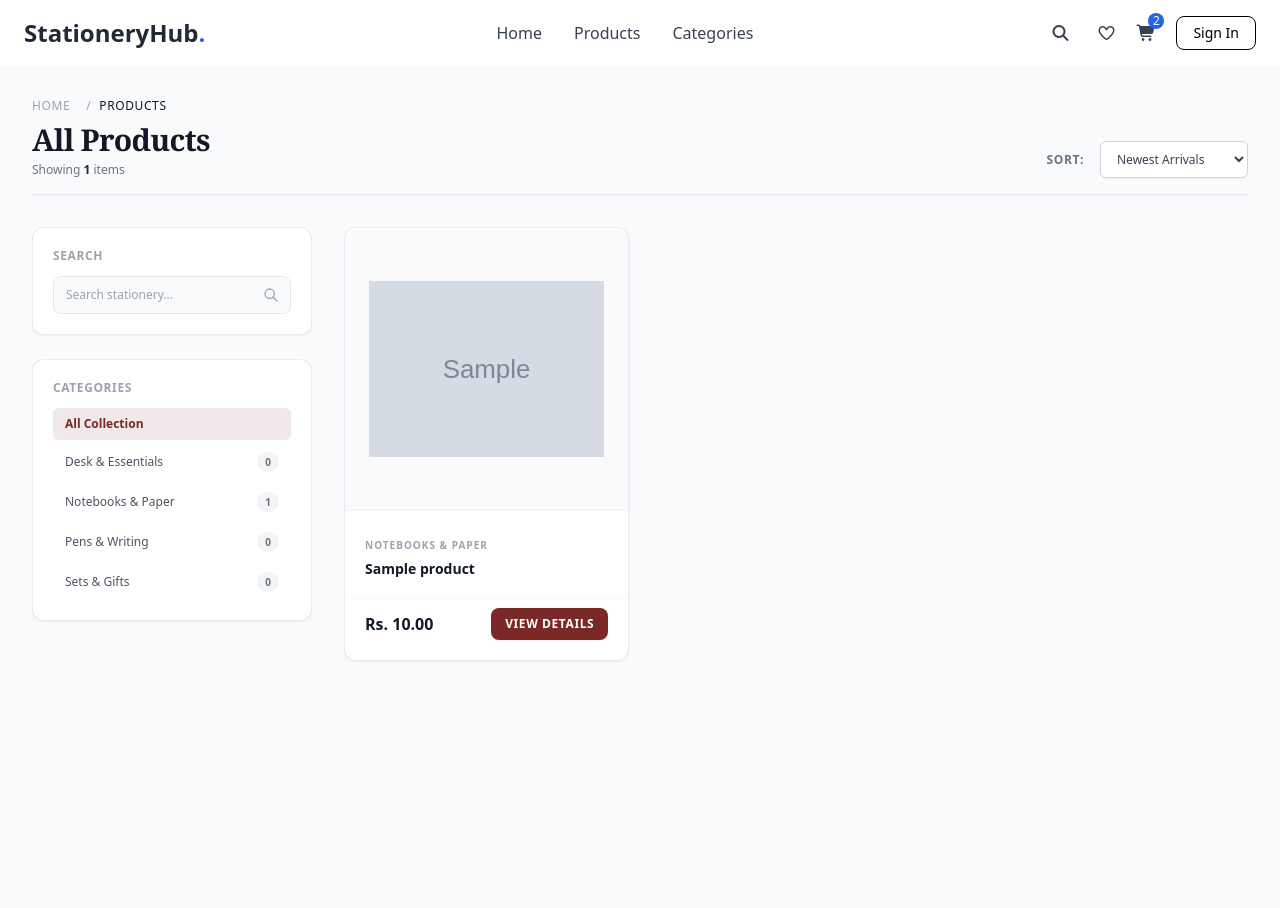
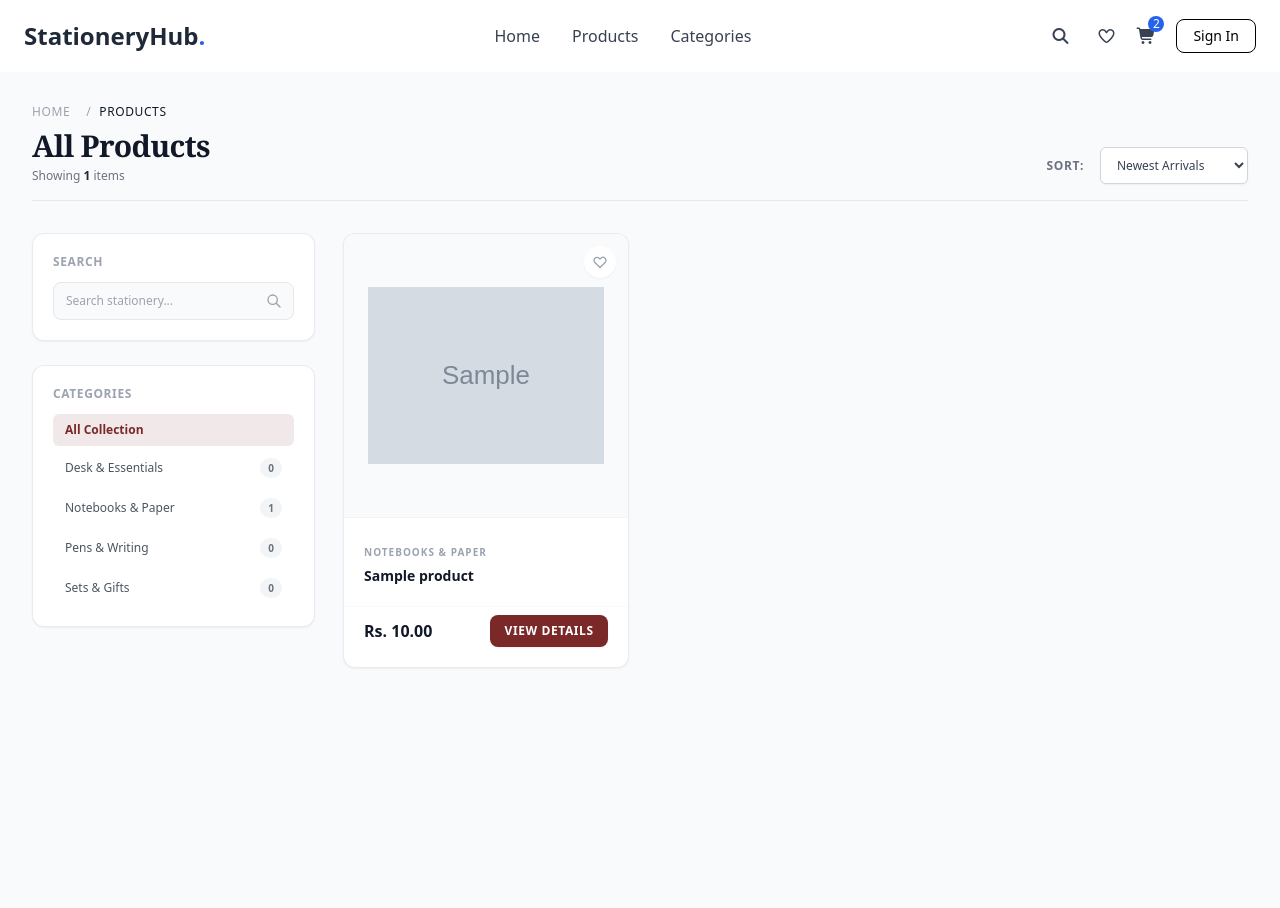
Before and after one commit to blax99/Stationery-Hub, a Django app: page /products/ in a window 1280 px wide. Shown: the top 908 px of the page. Run offline with Django 5.2, Linux system fonts and the light colour scheme; data comes from the database, SQL or seed files in the repository; tables that the repository leaves empty hold one stand-in row (values such as "Sample post"); grey boxes marked "Sample" are stand-in pictures; style sheets or scripts are compiled from the project's sources; some libraries are stand-ins or nearby versions.

Commit message:
Fix media image paths, add categories hover dropdown, and add wishlist UI buttons

```diff
--- a/products/templates/products/product_list.html
+++ b/products/templates/products/product_list.html
@@ -39,7 +39,7 @@
     </div>
 
     <!-- Main Content Layout -->
-    <div class="grid grid-cols-1 lg:grid-cols-4 gap-8 items-start">
+    <div class="grid grid-cols-1 lg:grid-cols-4 gap-7 items-start">
 
       <!-- SIDEBAR FILTERS -->
       <aside class="lg:col-span-1 space-y-6">
@@ -105,6 +105,15 @@
               <div>
                 <!-- Image Wrapper -->
                 <div class="relative bg-gray-50 aspect-square overflow-hidden flex items-center justify-center p-6 border-b border-gray-100">
+                  <button
+                    type="button"
+                    class="absolute top-3 right-3 z-10 w-8 h-8 rounded-full bg-white/90 shadow-sm flex items-center justify-center text-gray-400 hover:text-red-500 hover:scale-110 transition-all duration-200 cursor-pointer"
+                    title="Add to Wishlist"
+                  >
+                    <svg class="w-4 h-4" fill="none" stroke="currentColor" viewBox="0 0 24 24">
+                      <path stroke-linecap="round" stroke-linejoin="round" stroke-width="2" d="M4.318 6.318a4.5 4.5 0 000 6.364L12 20.364l7.682-7.682a4.5 4.5 0 00-6.364-6.364L12 7.636l-1.318-1.318a4.5 4.5 0 00-6.364 0z"/>
+                    </svg>
+                  </button>
                   <a href="{% url 'products:product_detail' product.slug %}" class="w-full h-full flex items-center justify-center">
                     {% if product.image %}
                       <img
--- a/products/urls.py
+++ b/products/urls.py
@@ -9,7 +9,9 @@ urlpatterns = [
 
     # Category filter routes
     path('category/<slug:category_slug>/', views.product_list, name='product_list_by_category'),
-    path('category/<slug:category_slug>/', views.product_list, name='category_detail'),
+
+    # Categories index route (Fixes the NoReverseMatch error for 'category_list')
+    path('categories/', views.product_list, name='category_list'),
 
     # Single product detail route: /products/<slug>/
     path('<slug:slug>/', views.product_detail, name='product_detail'),
--- a/templates/navbar.html
+++ b/templates/navbar.html
@@ -17,8 +17,27 @@
         <li>
           <a href="{% url 'products:product_list' %}" class="hover:text-blue-600 transition">Products</a>
         </li>
-        <li>
-          <a href="{% url 'products:category_list' %}" class="hover:text-blue-600 transition">Categories</a>
+        <!-- Categories Dropdown Menu -->
+        <li class="relative group py-2">
+          <a href="{% url 'products:category_list' %}" class="hover:text-blue-600 transition flex items-center gap-1">
+            Categories
+              <path stroke-linecap="round" stroke-linejoin="round" stroke-width="2" d="M19 9l-7 7-7-7"/>
+            </svg>
+          </a>
+
+          <!-- Dropdown Box (Appears on Hover) -->
+          <div class="absolute left-0 top-full hidden group-hover:block w-48 bg-white border border-gray-200 rounded-lg shadow-lg py-2 z-50">
+            {% for category in categories %}
+              <a
+                href="{% url 'products:product_list_by_category' category.slug %}"
+                class="block px-4 py-2 text-sm text-gray-700 hover:bg-gray-50 hover:text-blue-600 transition"
+              >
+                {{ category.name }}
+              </a>
+            {% empty %}
+              <span class="block px-4 py-2 text-xs text-gray-400">No categories found</span>
+            {% endfor %}
+          </div>
         </li>
       </ul>
 
@@ -96,13 +115,13 @@
         </li>
 
         <li>
-          <a href="#" class="block hover:text-blue-600 transition">
+          <a href="{% url 'products:product_list' %}" class="block hover:text-blue-600 transition">
             Products
           </a>
         </li>
 
         <li>
-          <a href="#" class="block hover:text-blue-600 transition">
+          <a href="{% url 'products:category_list' %}" class="block hover:text-blue-600 transition">
             Categories
           </a>
         </li>
```
Also changed, not shown: products/Screenshot_2026-08-23_132757.png (deleted), products/Screenshot_2026-08-23_133053.png (deleted), products/Screenshot_2026-08-23_133053_OXTbVrq.png (deleted), products/Screenshot_2026-08-23_133221.png (deleted), products/Screenshot_2026-08-23_133334.png (deleted), products/Screenshot_2026-09-03_135832.png (deleted), products/Screenshot_2026-09-06_115948.png (deleted), products/Screenshot_2026-09-06_120756.png (deleted).
